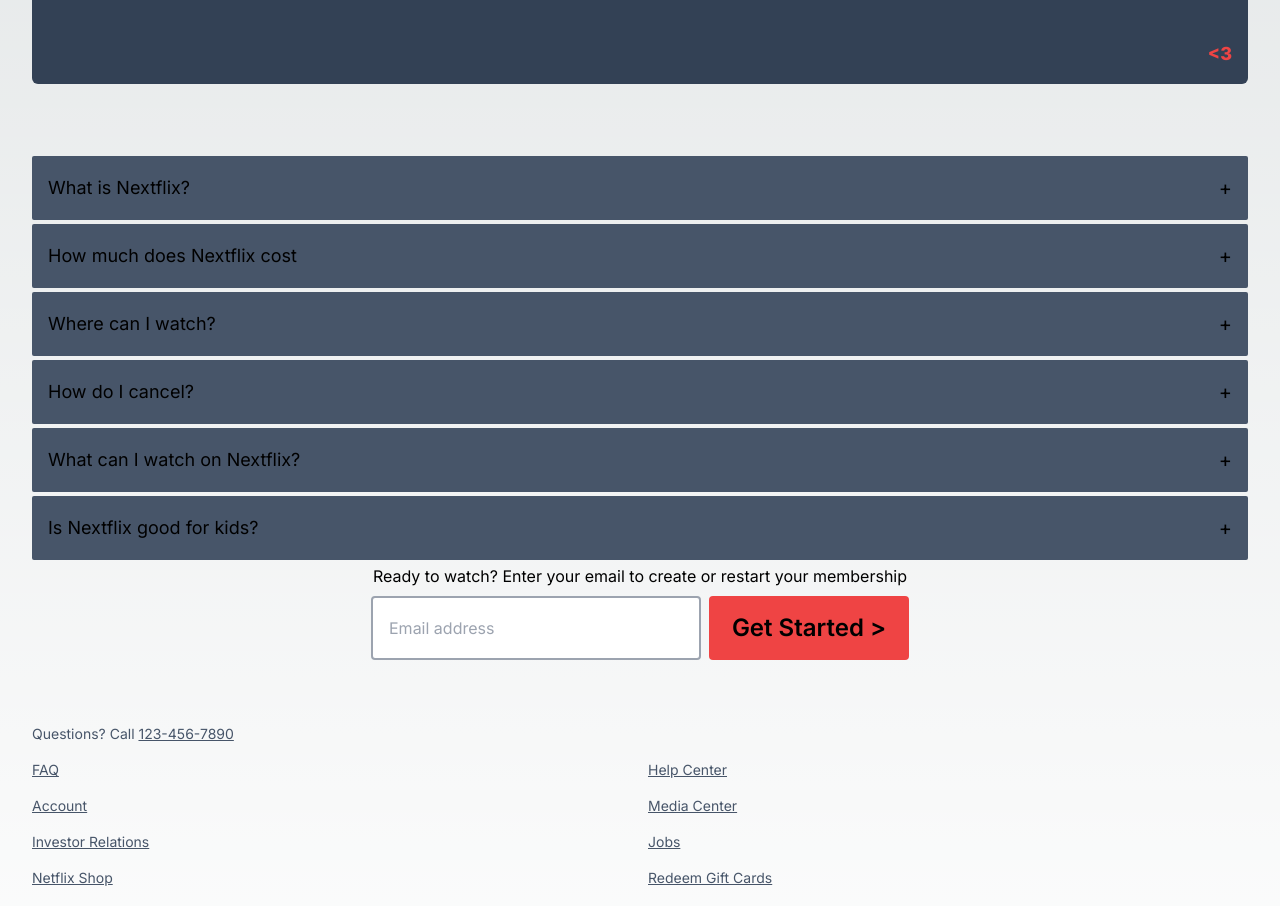
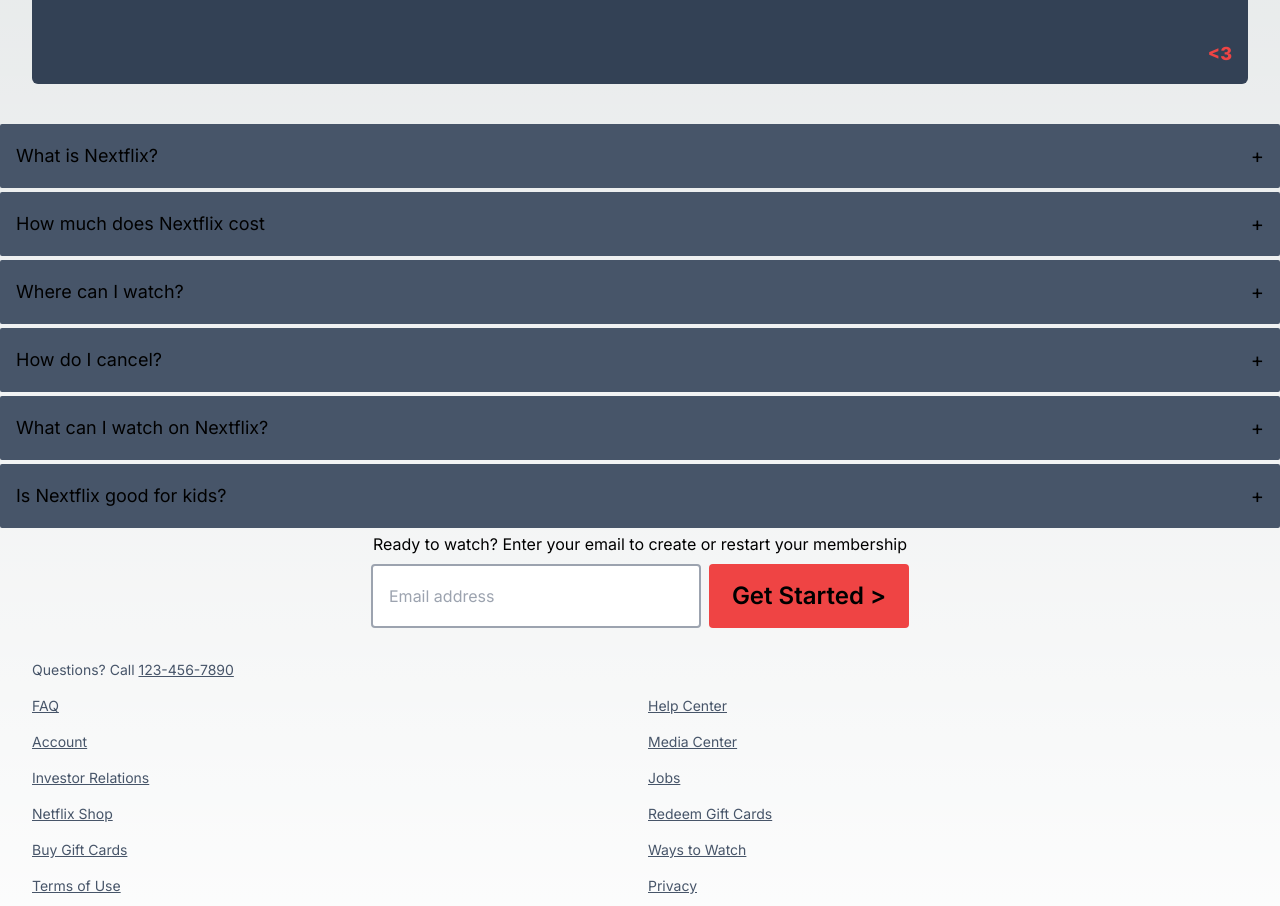
Before and after one commit to gtstarnes/nextflix, a Next.js app: page / in a window 1280 px wide. Shown: the part 920-1826 px from the top of the page. Built offline with nearby package versions, Linux system fonts and the light colour scheme.

Commit message:
removed homecard

```diff
--- a/app/page.tsx
+++ b/app/page.tsx
@@ -12,10 +12,7 @@
       <>
         <Hero />
         <Reasons />
-        <HomeCard>
-          <Faqs />
-        </HomeCard>
-
+        <Faqs />
       </>
   )
 }
```
